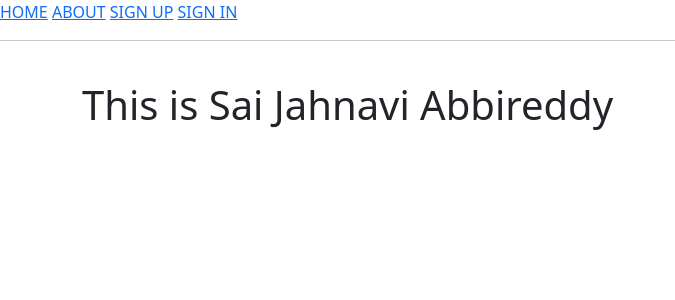
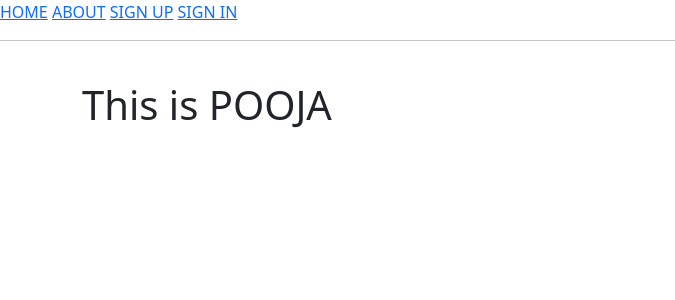
Before and after one commit to IBM-EPBL/IBM-Project-32967-1660213288, a Flask app: page / in a window 1280 px wide. Shown: the top 300 px of the page, without its empty margins (0-675 px from the left). Run offline with Flask 2, Linux system fonts and the light colour scheme.

Commit message:
Update index.html

```diff
--- a/Assignments/111519104099_POOJA/assignment2/templates/index.html
+++ b/Assignments/111519104099_POOJA/assignment2/templates/index.html
@@ -5,5 +5,5 @@
 {% endblock %}
 
 {% block body %}
-<h1>This is Sai Jahnavi Abbireddy</h1>
+<h1>This is POOJA</h1>
 {% endblock %}
```
